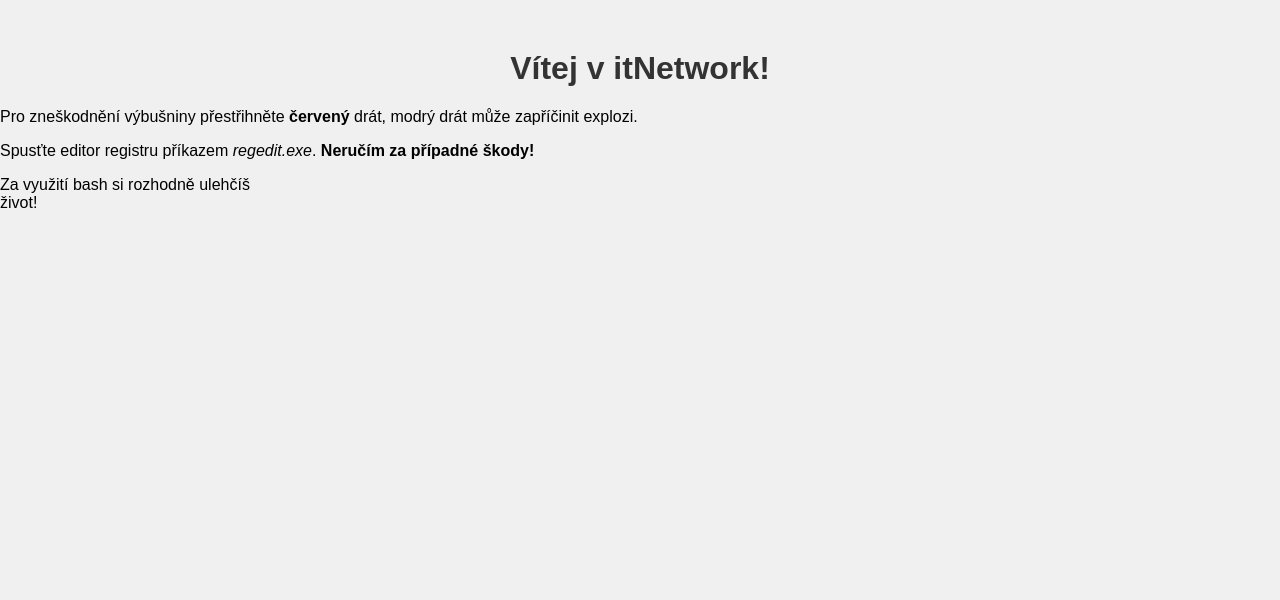
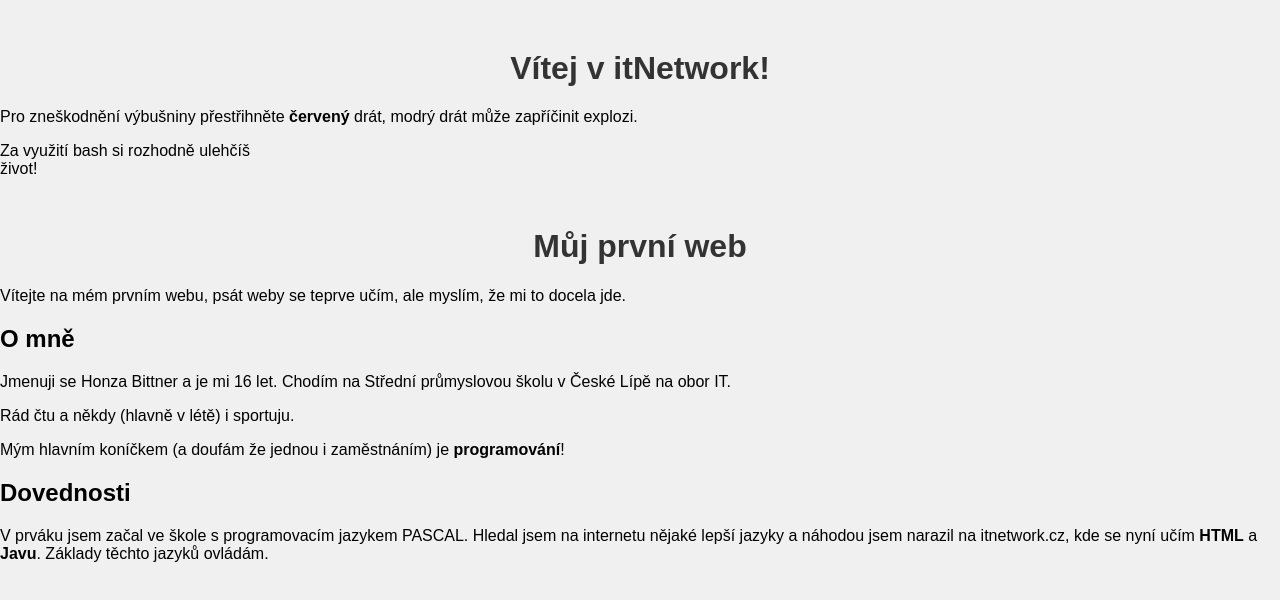
Before and after one commit to st3jkcz/itNetwork, a plain HTML site: page index.html in a window 1280 px wide. Drawn offline with Linux system fonts and the light colour scheme.

Commit message:
upraven index.hmtl - nový obsah

```diff
--- a/index.html
+++ b/index.html
@@ -9,7 +9,16 @@
 <body>
   <h1>Vítej v itNetwork!</h1>
   <p>Pro zneškodnění výbušniny přestřihněte <strong>červený</strong> drát, modrý drát může zapříčinit explozi.</p>
-    <p>Spusťte editor registru příkazem <em>regedit.exe</em>. <strong>Neručím za případné škody!</strong></p>
-    <p>Za využití bash si rozhodně ulehčíš<br>život!</p>
+  <p>Za využití bash si rozhodně ulehčíš<br>život!</p>
+  <h1>Můj první web</h1>
+    <p>Vítejte na mém prvním webu, psát weby se teprve učím, ale myslím, že mi to docela jde.</p>
+
+<h2>O mně</h2>
+    <p>Jmenuji se Honza Bittner a je mi 16 let. Chodím na Střední průmyslovou školu v České Lípě na obor IT.</p>
+    <p>Rád čtu a někdy (hlavně v létě) i sportuju.</p>
+    <p>Mým hlavním koníčkem (a doufám že jednou i zaměstnáním) je <strong>programování</strong>!</p>
+
+<h2>Dovednosti</h2>
+    <p>V prváku jsem začal ve škole s programovacím jazykem PASCAL. Hledal jsem na internetu nějaké lepší jazyky a náhodou jsem narazil na itnetwork.cz, kde se nyní učím <strong>HTML</strong> a <strong>Javu</strong>. Základy těchto jazyků ovládám.</p>
 </body>
 </html>
```
